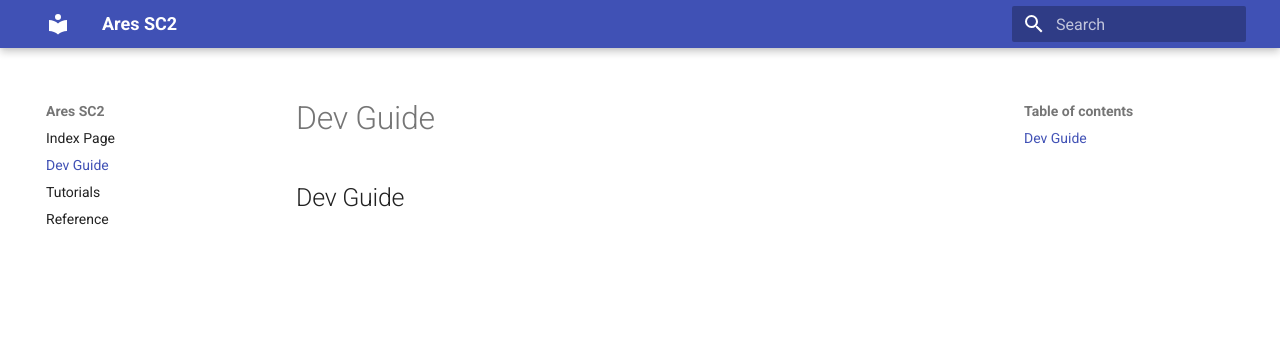
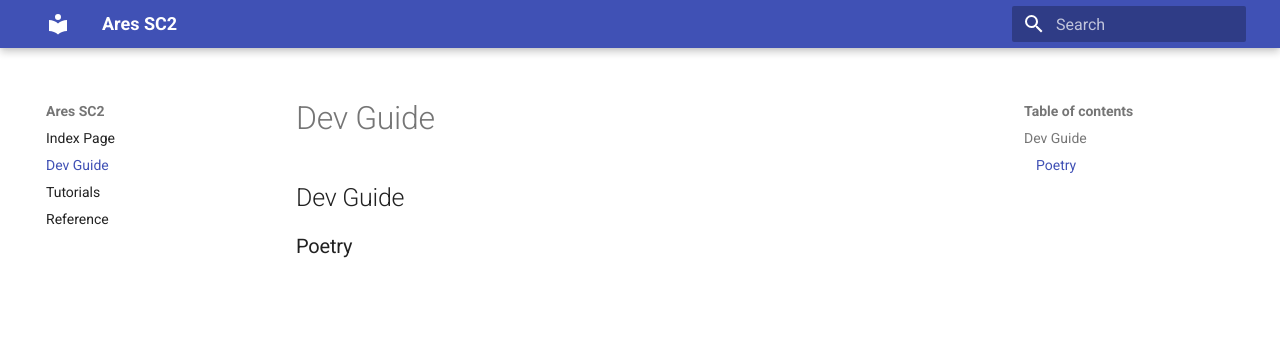
Before and after one commit to AresSC2/ares-sc2, an MkDocs documentation site: the page built from docs/dev-guide.md, in a window 1280 px wide. Shown: the top 347 px of the page. Built offline with MkDocs 1.6.1 and Material for MkDocs 9.7.7, drawn with Linux system fonts in a browser that asks for light colours.

```diff
--- a/docs/dev-guide.md
+++ b/docs/dev-guide.md
@@ -1 +1,3 @@
 ## Dev Guide
+
+### Poetry
```
